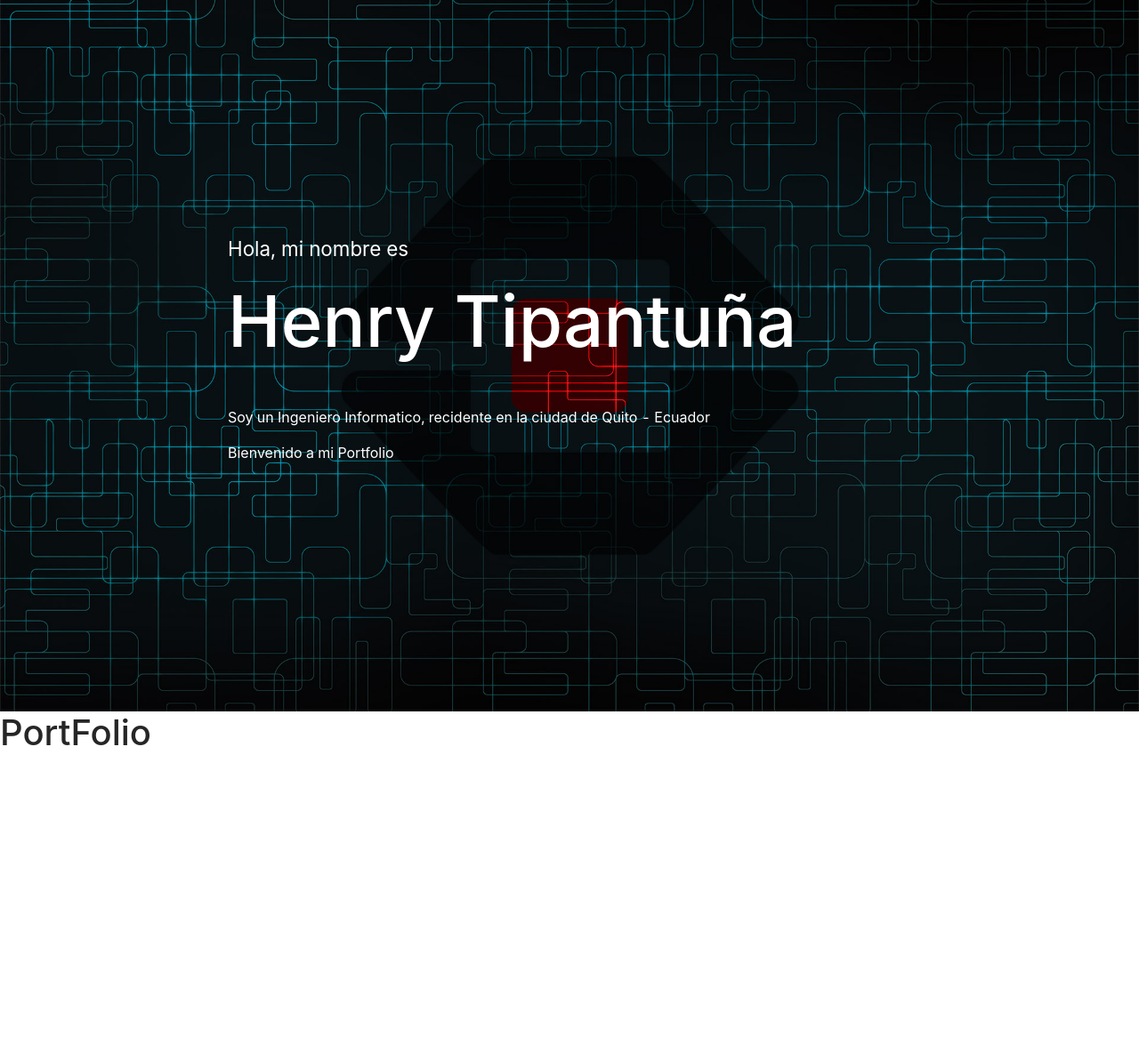
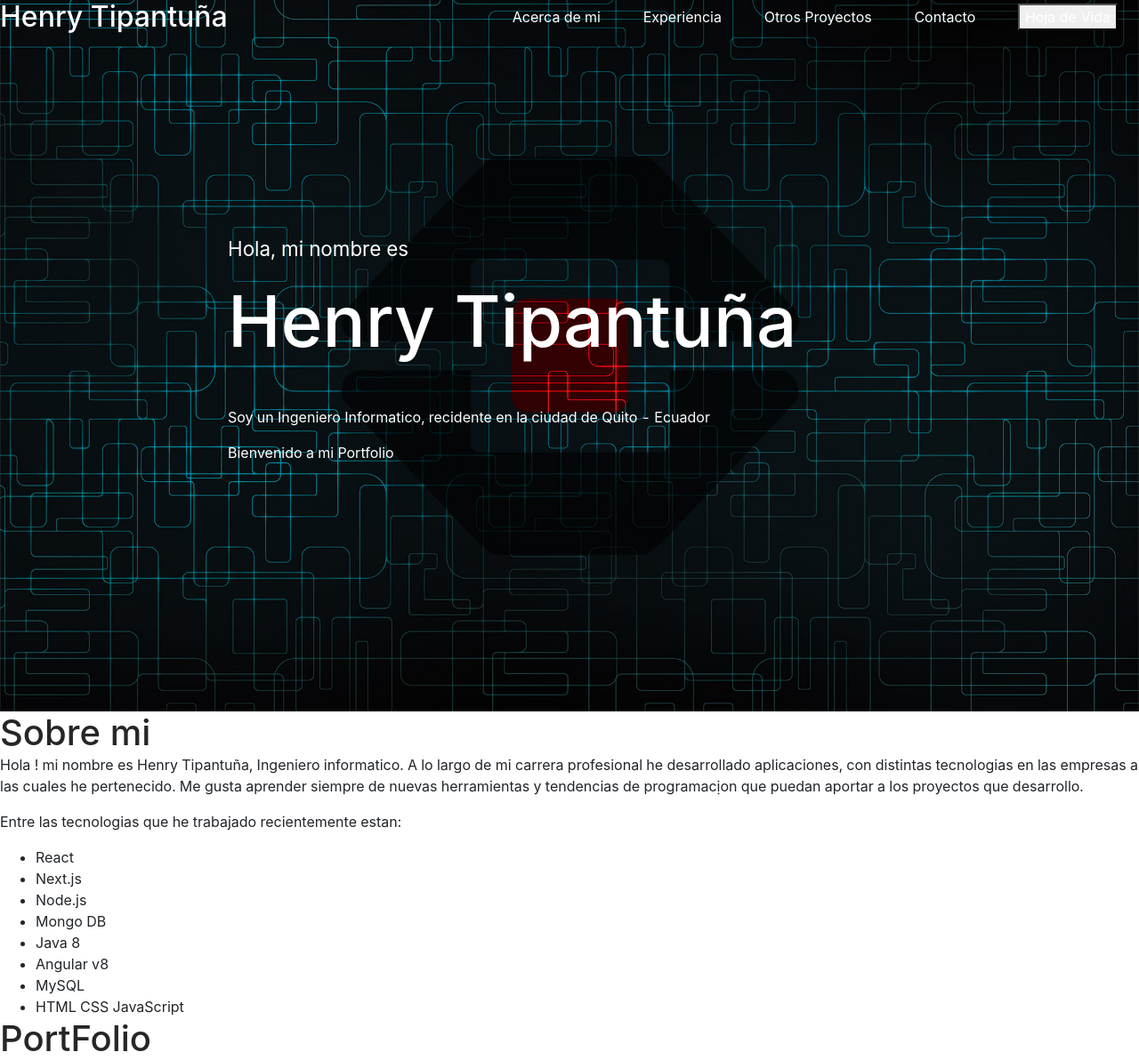
Before and after one commit to henryGustav/henryGustav, a Next.js app: page / in a window 1280 px wide. Shown: the whole page at 89% size. Before the commit the page ends 848 px from the top, so only its background shows below. Built offline with nearby package versions, Linux system fonts and the light colour scheme.

Commit message:
Avance Navbar y About

```diff
--- /dev/null
+++ b/components/About.js
@@ -0,0 +1,47 @@
+import React from 'react';
+
+const About = () => {
+    return (
+
+        <div className='container-about'>
+            <h1>Sobre mi</h1>
+
+            <p>
+                Hola ! mi nombre es Henry Tipantuña, Ingeniero informatico. A lo largo de mi carrera profesional he
+                desarrollado aplicaciones, con distintas tecnologias en las empresas a las cuales he pertenecido.
+
+                Me gusta aprender siempre de nuevas herramientas y tendencias de programacịon que puedan aportar a los proyectos
+                que desarrollo.
+
+
+
+            </p>
+
+            <p>Entre las tecnologias que he trabajado recientemente estan: </p>
+
+            <div>
+
+
+
+                <ul>
+                    <li>React</li>
+                    <li>Next.js</li>
+                    <li>Node.js</li>
+                    <li>Mongo DB</li>
+                </ul>
+
+                <ul>
+                    <li>Java 8</li>
+                    <li>Angular v8</li>
+                    <li>MySQL</li>
+                </ul>
+
+                <ul>
+                    <li>HTML CSS JavaScript</li>
+                </ul>
+            </div>
+        </div>
+    );
+}
+
+export default About;
--- /dev/null
+++ b/components/NavBar.js
@@ -0,0 +1,24 @@
+import React from 'react';
+const NavBar = () => {
+    return (
+
+        <div className='container-navbar'>
+
+            <h1>Henry Tipantuña</h1>
+
+            <div className='nav-items'>
+                <nav>
+                    <ul>
+                        <li>Acerca de mi</li>
+                        <li>Experiencia</li>
+                        <li>Otros Proyectos</li>
+                        <li>Contacto</li>
+                        <button >Hoja de Vida</button>
+                    </ul>
+                </nav>
+            </div>
+        </div>
+    );
+}
+
+export default NavBar;
--- a/pages/index.js
+++ b/pages/index.js
@@ -1,14 +1,19 @@
 
 import React from "react";
+import About from "../components/About";
 import Layout from "../components/Layout";
+import NavBar from "../components/NavBar";
 import PortFolio from "../components/PortFolio";
 import PrincipalScreen from "../components/PrincipaScreen";
 const index = () => {
   return (
     <Layout>
       <div className="mega-contenedor">
+        <NavBar />
         <PrincipalScreen />
+        <About />
         <PortFolio />
+
         {/* <Nav /> */}
         {/* <Categories/> */}
 
--- a/public/css/index.css
+++ b/public/css/index.css
@@ -8,6 +8,11 @@
 
 h1, h2, h3, h4, h5, h6 {
     margin: 0;
+}
+
+ul{
+    margin: 0;
+
 }
 
 html {
@@ -53,7 +58,35 @@ html {
 .info-personal {
     margin-top: 3rem;
 }
+
 .info-personal p {
     font-size: 1rem;
     color: var(--claro)
 }
+
+/* Navbar */
+
+.container-navbar {
+    display: flex;
+    align-items: center;
+    position: fixed;
+    width: 100%;
+}
+
+.container-navbar h1{
+   font-size: 2rem;
+   flex: 1 1 40%;
+   color: var(--claro);
+
+}
+.container-navbar .nav-items {
+    flex: 1 1 60%;
+}
+
+.nav-items ul {
+    display: flex;
+    list-style: none;
+    justify-content: space-around;
+    align-items: center;
+    color: var(--claro);
+}
```
